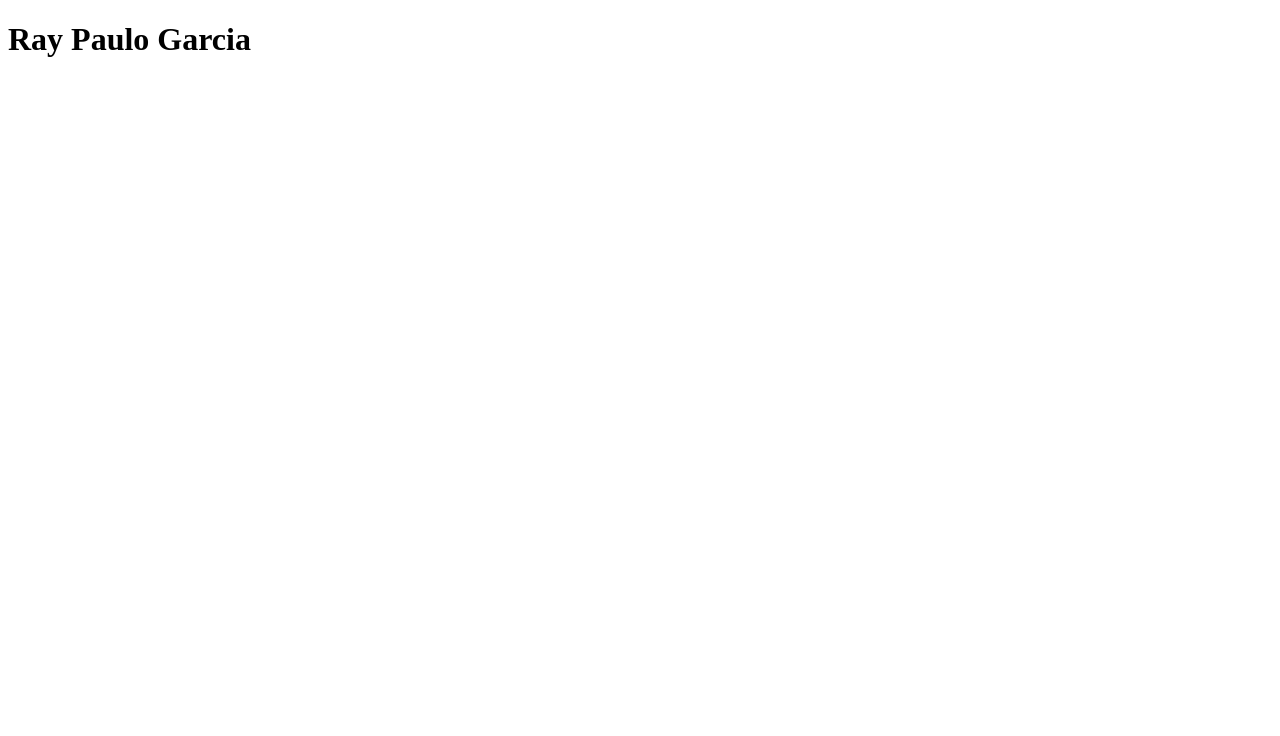
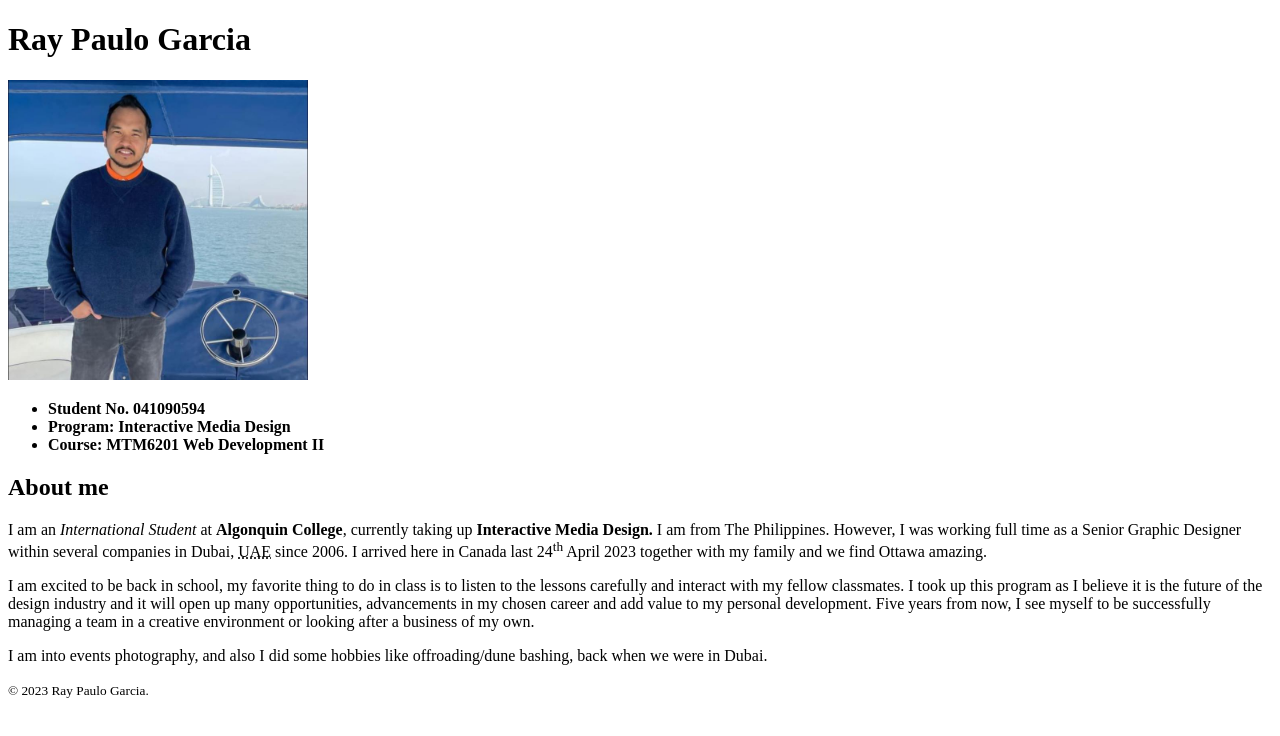
Before and after one commit to garc0259/mtm6201-week1, a plain HTML site: page index.html in a window 1280 px wide. Drawn offline with Linux system fonts and the light colour scheme.

Commit message:
adds the required for the assignment

```diff
--- a/index.html
+++ b/index.html
@@ -5,7 +5,42 @@
     <meta name="viewport" content="width=device-width, initial-scale=1.0">
     <title>Ray Paulo Garcia</title>
 </head>
+
 <body>
     <h1>Ray Paulo Garcia</h1>
+
+    <main>
+
+        <div>
+
+            <img class="my-image" src="images/image-of-paulo.jpg" alt="image of paulo" width="300" height="300">
+
+        </div>
+
+
+        <div>
+            <ul>
+                <li><strong>Student No. 041090594</strong></li>
+                <li><strong>Program: Interactive Media Design</strong></li>
+                 <li><strong>Course: MTM6201 Web Development II</strong></li>
+            </ul>
+
+         </div>
+
+        <article>
+            <h2>About me</h2>
+            <p>I am an <em>International Student</em> at <strong>Algonquin College</strong>, currently taking up <strong>Interactive Media Design.</strong> I am from The Philippines. However, I was working full time as a Senior Graphic Designer within several companies in Dubai, <abbr title="United Arab Emirates">UAE</abbr> since 2006. I arrived here in Canada last 24<sup>th</sup> April 2023 together with my family and we find Ottawa amazing.</p>
+
+            <p>I am excited to be back in school, my favorite thing to do in class is to listen to the lessons carefully and interact with my fellow classmates. I took up this program as I believe it is the future of the design industry and it will open up many opportunities, advancements in my chosen career and add value to my personal development. Five years from now, I see myself to be successfully managing a team in a creative environment or looking after a business of my own.</p>
+
+            <p>I am into events photography, and also I did some hobbies like offroading/dune bashing, back when we were in Dubai. </p>
+         </article>
+
+    </main>
+
+    <footer>
+        <p><small>&copy; 2023 Ray Paulo Garcia.</small></p>
+    </footer>
+
 </body>
 </html>
```
Also changed, not shown: images/image-of-paulo.jpg (added), 1 other file.
